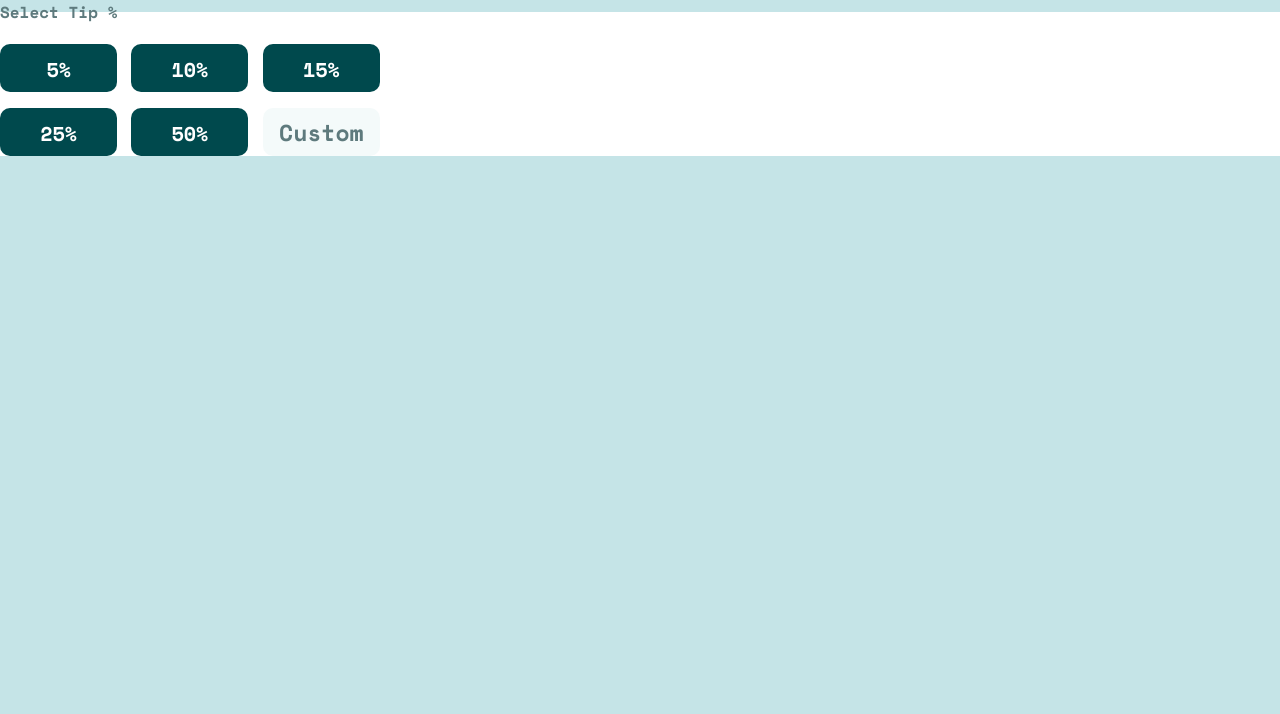
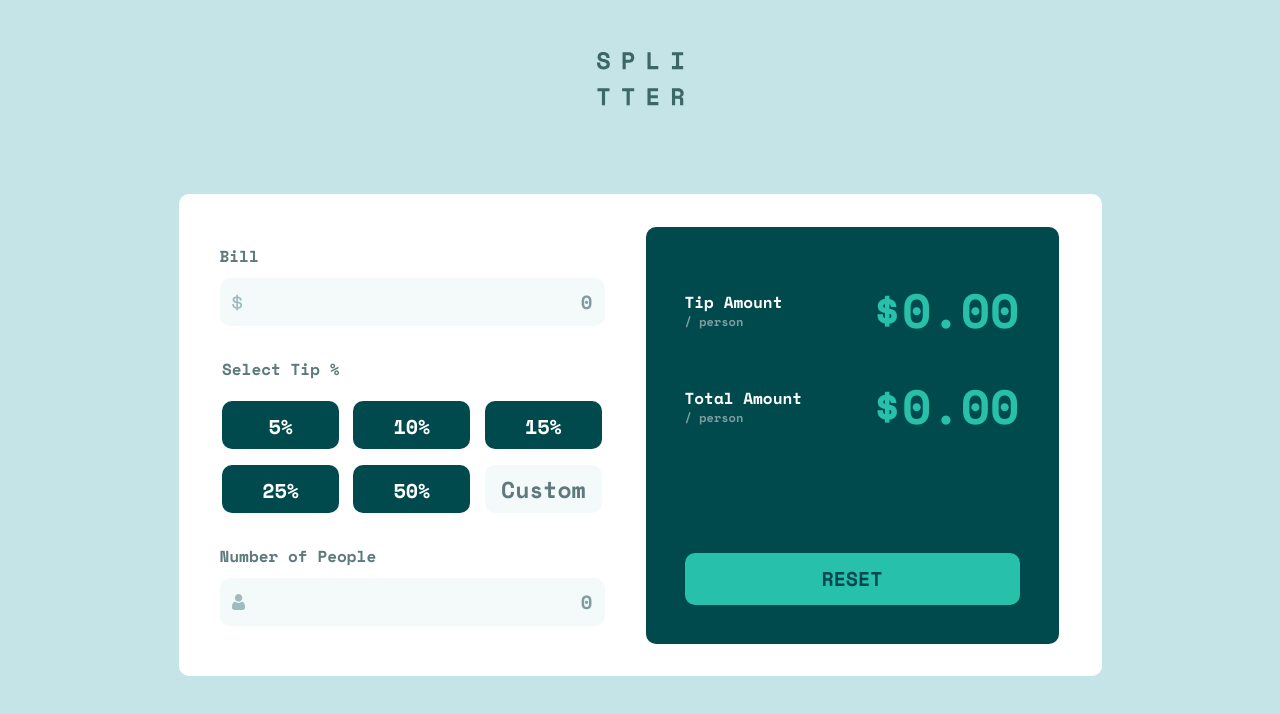
Before and after one commit to RocTanweer/splitter, a React (Create React App) app: page / in a window 1280 px wide. Shown: the top 714 px of the page. Built offline with nearby package versions, Linux system fonts and the light colour scheme.

Commit message:
completed layot for desktop

```diff
--- a/src/components/App.jsx
+++ b/src/components/App.jsx
@@ -3,19 +3,63 @@ import { useState } from "react";
 import "../styles/globals.css";
 
 // Custom Components
-// import TextInput from "./TextInput";
+import TextInput from "./TextInput";
 import TipField from "./TipField";
 
 // Media
-// import dollarIcon from "../assets/icon-dollar.svg";
-// import personIcon from "../assets/icon-person.svg";
+import dollarIcon from "../assets/icon-dollar.svg";
+import personIcon from "../assets/icon-person.svg";
+import logo from "../assets/logo.svg";
 
 function App() {
   const [tip, setTip] = useState({});
 
   return (
-    <main className="w-full h-screen bg-cyan-500">
-      <TipField tip={tip} setTip={setTip} />
+    <main className="flex justify-center items-center w-full h-screen bg-cyan-500">
+      <div className="flex justify-between items-center flex-col w-[923px] h-[624px] mx-auto -translate-y-9">
+        <div className="">
+          <h1 id="heading" className="absolute text-[0px] opacity-0">
+            Splitter
+          </h1>
+          <a href="/">
+            <img src={logo} alt="Splitter" aria-labelledby="heading" className="mx-auto cursor-pointer" />
+          </a>
+        </div>
+
+        <section className="flex justify-evenly items-center w-full h-[482px] bg-white rounded-sm">
+          <form className="flex justify-between items-center flex-col w-[381px] h-[382px] rounded-sm">
+            <TextInput label="Bill" iconPath={dollarIcon} isInvalid={false} />
+            <TipField tip={tip} setTip={setTip} />
+            <TextInput label="Number of People" iconPath={personIcon} isInvalid={false} />
+          </form>
+          <div className="flex justify-center items-center w-[413px] h-[417px] rounded-sm bg-cyan-200">
+            <div className="flex justify-between items-center translate-y-2.5 flex-col w-[335px] h-[319px]">
+              <div className="flex justify-between flex-col items-center w-full h-36">
+                <div className="flex justify-between items-center w-full">
+                  <div>
+                    <p className="text-white">Tip Amount</p>
+                    <p className="text-xs text-cyan-400">/ person</p>
+                  </div>
+
+                  <p className="text-cyan-100 text-5xl">$0.00</p>
+                </div>
+                <div className="flex justify-between items-center w-full">
+                  <div>
+                    <p className="text-white">Total Amount</p>
+                    <p className="text-xs text-cyan-400">/ person</p>
+                  </div>
+
+                  <p className="text-cyan-100 text-5xl">$0.00</p>
+                </div>
+              </div>
+
+              <button className="w-full bg-cyan-100 text-cyan-200 py-3 text-xl rounded-sm uppercase hover:bg-cyan-500 transition duration-300 ease-in-out focus-visible:bg-cyan-500 focus-visible:outline-none active:bg-cyan-100">
+                Reset
+              </button>
+            </div>
+          </div>
+        </section>
+      </div>
     </main>
   );
 }
```
